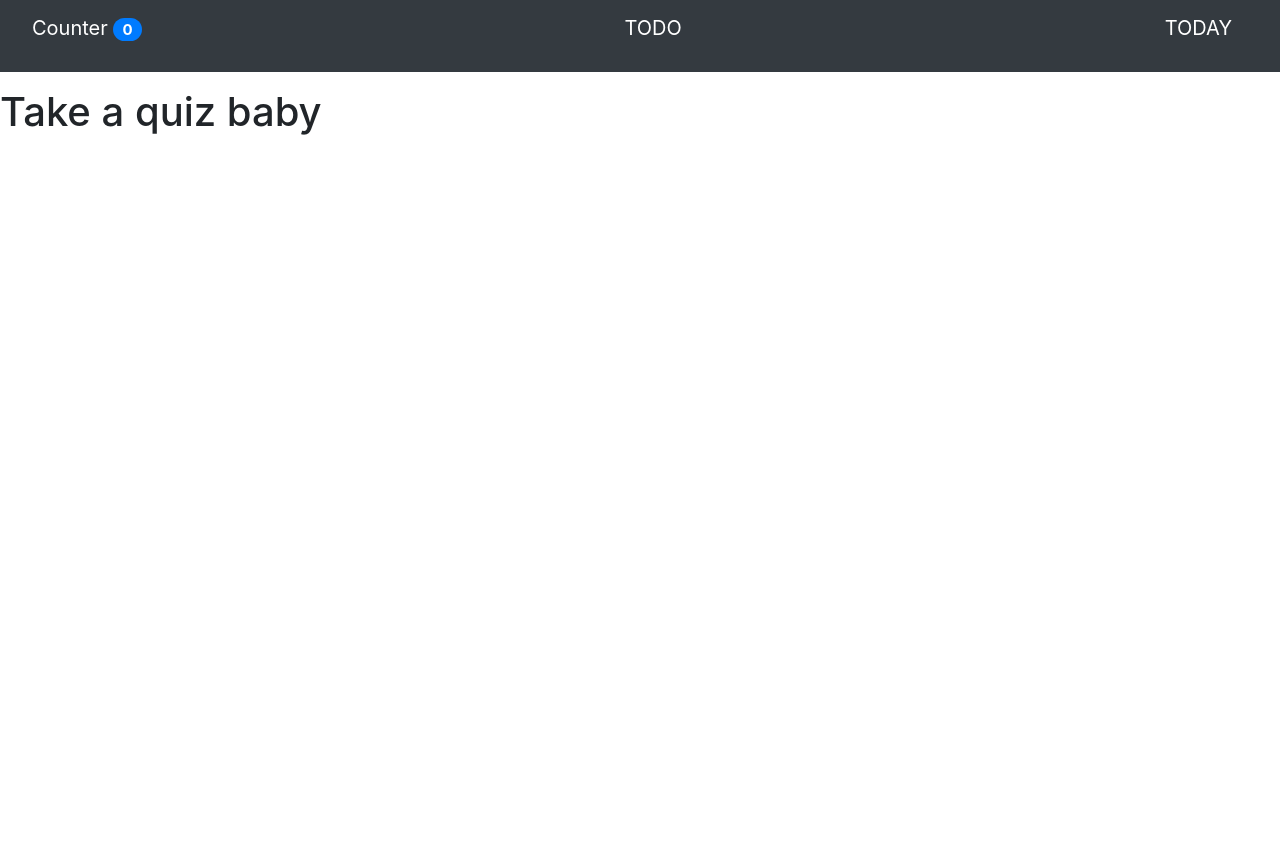
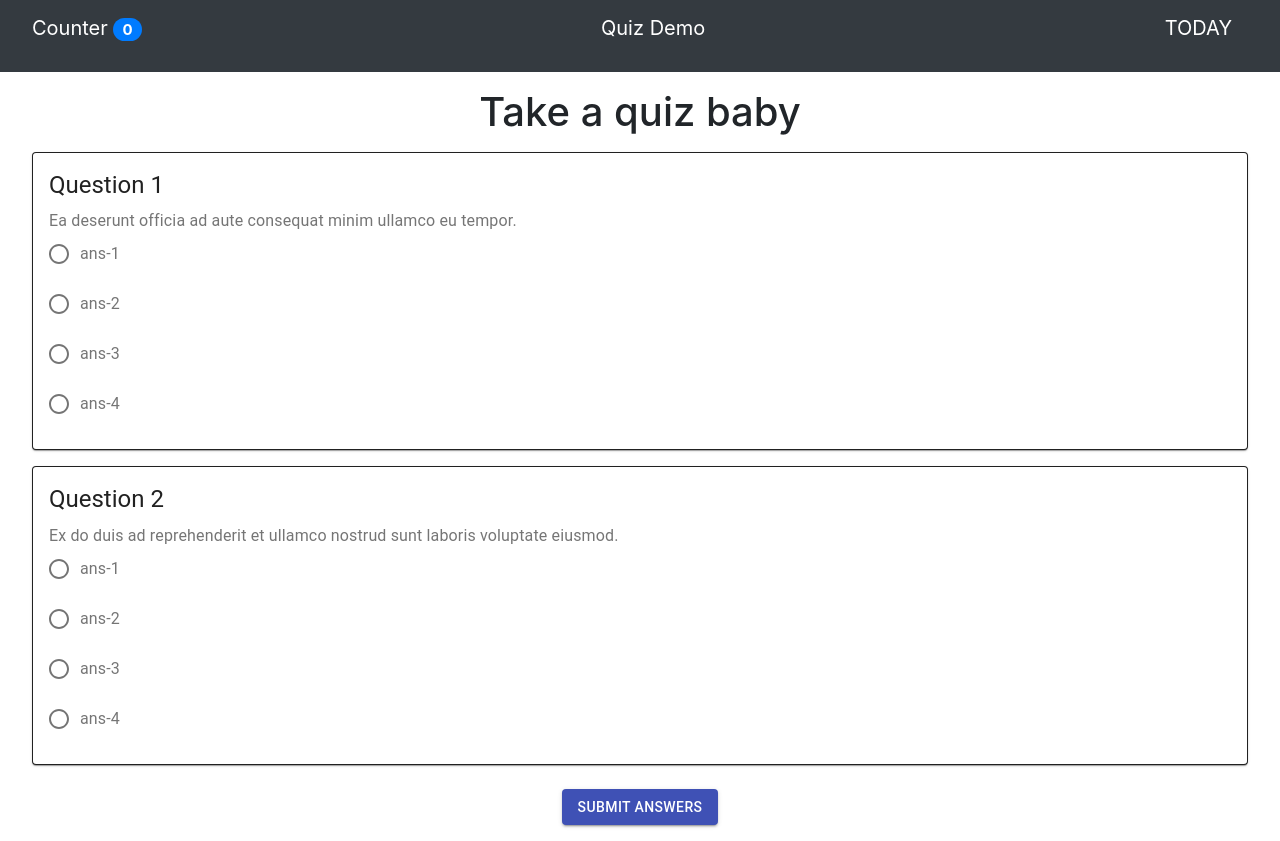
Before and after one commit to phubao1999/CounterApp-ReactJs, a React (Create React App) app: page /quiz in a window 1280 px wide. Before the commit the page ends 800 px from the top, so only its background shows below. Built offline with nearby package versions, Linux system fonts and the light colour scheme.

Commit message:
Update Quiz

```diff
--- a/src/App.tsx
+++ b/src/App.tsx
@@ -4,6 +4,7 @@ import Navbar from "./components/Navbar/navbar";
 import pageCounter from "./components/pages/PageCounter/pageCounter";
 import PageNotFound from "./components/pages/PageNotFound/pageNotFound";
 import PageQuiz from "./components/pages/PageQuiz/pageQuiz";
+import "./App.scss"
 
 class App extends Component {
   render() {
--- a/src/components/Navbar/navbar.tsx
+++ b/src/components/Navbar/navbar.tsx
@@ -8,7 +8,7 @@ class Navbar extends Component<any> {
         return (
             <ul className="navbar navbar-dark bg-dark custom-navbar">
                 <p className="nav-link active navbar-brand"><Link to="/">Counter</Link> <span className="badge badge-pill badge-primary">{this.props.navbarCounter}</span></p>
-                <p className="nav-link navbar-brand"><Link to="quiz">TODO</Link></p>
+                <p className="nav-link navbar-brand"><Link to="quiz">Quiz Demo</Link></p>
                 <p className="nav-link navbar-brand">TODAY</p>
             </ul>
         )
--- a/src/components/pages/PageQuiz/pageQuiz.data.ts
+++ b/src/components/pages/PageQuiz/pageQuiz.data.ts
@@ -6,16 +6,46 @@ export interface quizAnsType {
 
 export interface quizType {
     id: string,
+    question: string,
     value: string,
     answers: quizAnsType[]
 }
 
-const quizMockingData: quizType = {
+const quizMockingData: quizType[] = [
+    {
         id: 'ask-1',
-    value: 'Questions 1',
+        question: 'Ea deserunt officia ad aute consequat minim ullamco eu tempor.',
+        value: '',
         answers: [
             {
                 id: 'ask-1-ans-1',
+                value: 'ans-1',
+                isCorrectAns: true
+            },
+            {
+                id: 'ask-1-ans-2',
+                value: 'ans-2',
+                isCorrectAns: false
+            },
+            {
+                id: 'ask-1-ans-3',
+                value: 'ans-3',
+                isCorrectAns: false
+            },
+            {
+                id: 'ask-1-ans-4',
+                value: 'ans-4',
+                isCorrectAns: false
+            }
+        ]
+    },
+    {
+        id: 'ask-2',
+        question: 'Ex do duis ad reprehenderit et ullamco nostrud sunt laboris voluptate eiusmod.',
+        value: '',
+        answers: [
+            {
+                id: 'ask-2-ans-1',
                 value: 'ans-1',
                 isCorrectAns: true
             },
@@ -25,16 +55,17 @@ const quizMockingData: quizType = {
                 isCorrectAns: false
             },
             {
-            id: 'ask-3-ans-3',
+                id: 'ask-2-ans-3',
                 value: 'ans-3',
                 isCorrectAns: false
             },
             {
-            id: 'ask-4-ans-4',
+                id: 'ask-2-ans-4',
                 value: 'ans-4',
                 isCorrectAns: false
             }
         ]
     }
+];
 
 export default quizMockingData;
--- /dev/null
+++ b/src/components/pages/PageQuiz/pageQuiz.scss
@@ -0,0 +1,6 @@
+.main-quiz {
+    display: flex;
+    flex-direction: column;
+    align-items: center;
+    justify-content: center;
+}
--- a/src/components/pages/PageQuiz/pageQuiz.tsx
+++ b/src/components/pages/PageQuiz/pageQuiz.tsx
@@ -1,22 +1,60 @@
 import { Component } from "react"
 import quizMockingData, { quizType } from "./pageQuiz.data";
+import Quiz from "./quiz/quiz";
+import "./pageQuiz.scss";
+import { Button } from "@material-ui/core";
+import QuizOverview from "./quizOverview/quizOverview";
 
 interface pageQuizState {
-    data: quizType
+    data: quizType[],
+    openOverview: boolean
 }
 
 export default class PageQuiz extends Component<any, pageQuizState> {
     constructor(props: any) {
         super(props);
         this.state = {
-            data: quizMockingData
+            data: quizMockingData,
+            openOverview: false
         }
     }
 
+    handleChangeQuiz = (data: any) => {
+        const newDataQuiz = this.state.data.map((item: quizType) => {
+            if (data.selected.includes(item.id)) {
+                item.value = data.selected;
+            }
+
+            return item;
+        })
+
+        this.setState({
+            data: newDataQuiz
+        });
+    }
+
+    handleSubmitTest = () => {
+        this.setState({
+            openOverview: true
+        })
+    }
+
+    setHandleDialog = (data: { openOverview: boolean }) => {
+        this.setState({ openOverview: data.openOverview })
+    }
+
     render() {
-        console.log(this.state.data);
         return (
-            <h1>Take a quiz baby</h1>
+            <div className="main-quiz">
+                <h1 className="mb-2">Take a quiz baby</h1>
+                {this.state.data.map((item: quizType, index: number) =>
+                    <Quiz key={item.id} data={item} index={index} onHandleChangeAns={this.handleChangeQuiz} />
+                )}
+                <Button onClick={() => this.handleSubmitTest()} className="my-3" variant="contained" color="primary">
+                    Submit Answers
+                </Button>
+                <QuizOverview onHandleDialog={this.setHandleDialog} openOverview={this.state.openOverview} />
+            </div>
         )
     }
 }
--- /dev/null
+++ b/src/components/pages/PageQuiz/quiz/quiz.scss
@@ -0,0 +1,8 @@
+.quiz-container {
+    .MuiCard-root {
+        border: 1px solid;
+        .MuiFormControl-root {
+            width: 100%;
+        }
+    }
+}
--- /dev/null
+++ b/src/components/pages/PageQuiz/quiz/quiz.tsx
@@ -0,0 +1,49 @@
+import { Card, CardActionArea, CardContent, FormControl, FormControlLabel, makeStyles, Radio, RadioGroup, Typography } from "@material-ui/core";
+import { quizAnsType, quizType } from "../pageQuiz.data";
+import "./quiz.scss";
+
+const useStyles = makeStyles({
+    root: {
+        width: "calc(100vw - 4rem)",
+    }
+});
+
+interface propsType {
+    data: quizType,
+    index: number,
+    onHandleChangeAns: Function
+}
+
+export default function Quiz(props: propsType) {
+    const classes = useStyles();
+
+    const handleChange = (event: React.ChangeEvent<HTMLInputElement>) => {
+        props.onHandleChangeAns({
+            selected: (event.target as HTMLInputElement).value
+        })
+    };
+
+    return (
+        <div className="quiz-container m-2">
+            <Card className={classes.root}>
+                <CardActionArea>
+                    <CardContent>
+                        <Typography gutterBottom variant="h5" component="h2">
+                            Question {props.index + 1}
+                        </Typography>
+                        <Typography variant="body1" color="textSecondary" component="div">
+                            {props.data.question}
+                            <FormControl component="fieldset">
+                                <RadioGroup aria-label="ans" onChange={handleChange}>
+                                    {props.data.answers.map((item: quizAnsType) =>
+                                        <FormControlLabel key={item.id} value={item.id} control={<Radio />} label={item.value} />
+                                    )}
+                                </RadioGroup>
+                            </FormControl>
+                        </Typography>
+                    </CardContent>
+                </CardActionArea>
+            </Card>
+        </div>
+    )
+}
--- /dev/null
+++ b/src/components/pages/PageQuiz/quizOverview/quizOverview.tsx
@@ -0,0 +1,39 @@
+import { Button, Dialog, DialogActions, DialogContent, DialogContentText, DialogTitle } from "@material-ui/core";
+
+interface typeProps {
+    openOverview: boolean,
+    onHandleDialog: Function
+}
+
+export default function QuizOverview(props: typeProps) {
+
+    const handleDialog = (openOverview: boolean) => {
+        props.onHandleDialog({ openOverview })
+    }
+
+    return (
+        <div>
+            <Dialog
+                open={props.openOverview}
+                onClose={() => handleDialog(false)}
+                aria-labelledby="alert-dialog-title"
+                aria-describedby="alert-dialog-description"
+            >
+                <DialogTitle id="alert-dialog-title">{"Preview Answer"}</DialogTitle>
+                <DialogContent>
+                    <DialogContentText id="alert-dialog-description">
+                        Let Google help apps determine location. This means sending anonymous location data to
+                        Google, even when no apps are running.
+                    </DialogContentText>
+                </DialogContent>
+                <DialogActions>
+                    <Button variant="contained" color="secondary" onClick={() => handleDialog(false)}>
+                        Disagree
+                    </Button>
+                    <Button variant="contained" color="primary" onClick={() => handleDialog(true)}>
+                        Confirm
+                    </Button>
+                </DialogActions>
+            </Dialog>
+        </div>)
+}
--- a/src/index.tsx
+++ b/src/index.tsx
@@ -16,11 +16,9 @@ const store = createStore(
 );
 
 ReactDOM.render(
-  <React.StrictMode>
-    <Provider store={store}>
-      <App />
-    </Provider>
-  </React.StrictMode>,
+  <Provider store={store}>
+    <App />
+  </Provider>,
   document.getElementById('root')
 );
 
```
Lines whose indentation alone changed are shown as unchanged.
